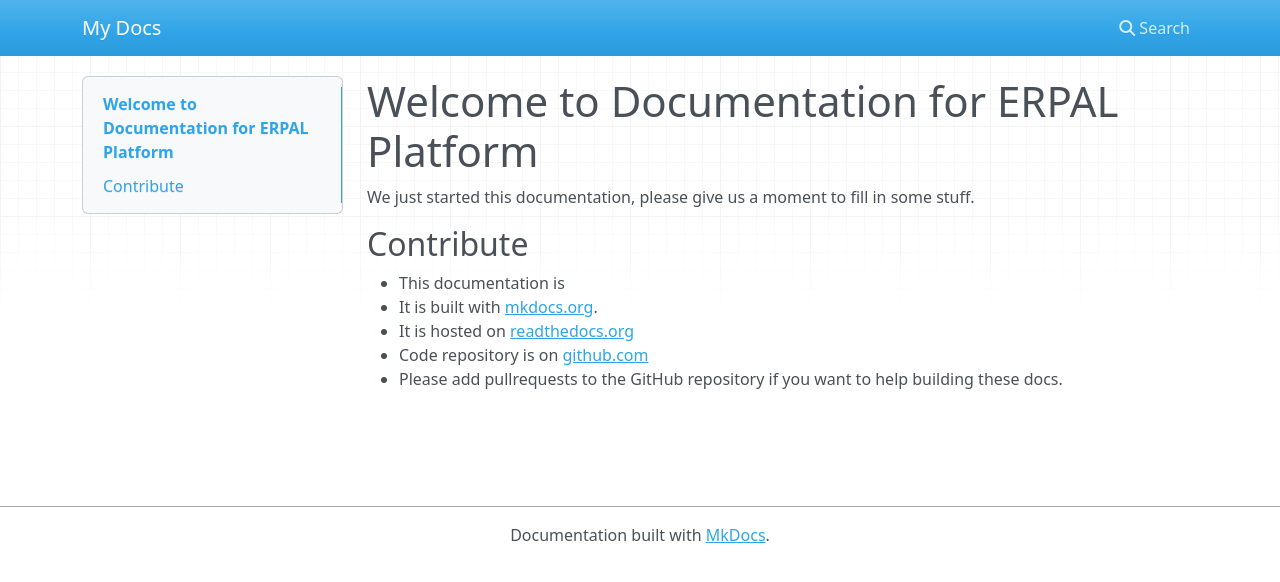
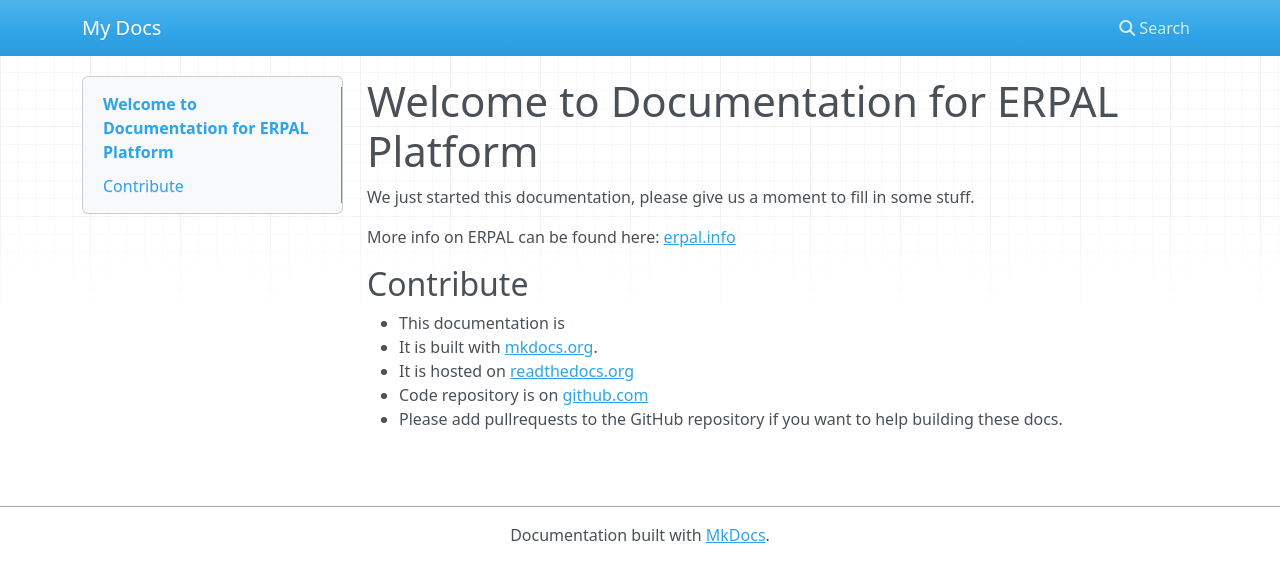
Before and after one commit to brightsolutions/ERPAL-Platform-Docs, an MkDocs documentation site: the page built from docs/index.md, in a window 1280 px wide. Shown: the top 582 px of the page. Built offline with MkDocs 1.6.1, drawn with Linux system fonts in a browser that asks for light colours; nearby versions of some CDN libraries.

Commit message:
added erpal.info

```diff
--- a/docs/index.md
+++ b/docs/index.md
@@ -1,6 +1,8 @@
 # Welcome to Documentation for ERPAL Platform
 
 We just started this documentation, please give us a moment to fill in some stuff.
+
+More info on ERPAL can be found here: [erpal.info](http://erpal.info)
 
 ## Contribute
 
```
Also changed, not shown: README.md (+1 -0 lines).
